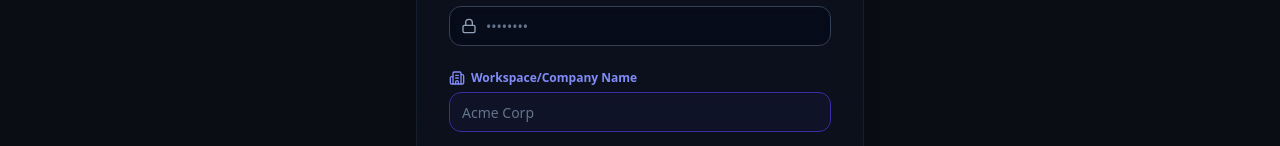
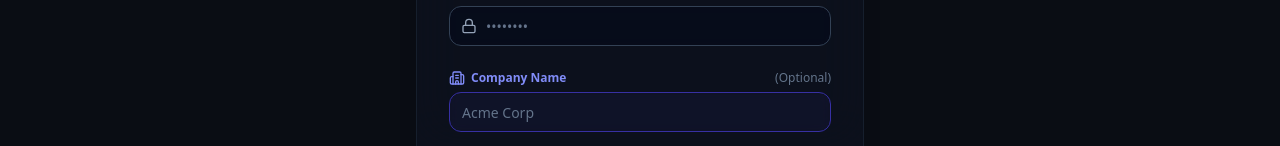
Before and after one commit to theweese/VibeIntake, a Next.js app: page /signup in a window 1280 px wide. Shown: the part 654-800 px from the top of the page. Built offline with nearby package versions, Linux system fonts and the light colour scheme.

Commit message:
feat: make company name optional on signup form

```diff
--- a/app/signup/page.tsx
+++ b/app/signup/page.tsx
@@ -129,9 +129,9 @@ export default function SignupPage() {
 
                             <div className="space-y-1.5 pt-2">
                                 <label className="text-xs font-semibold text-indigo-600 dark:text-indigo-400 flex items-center gap-1.5">
-                                    <Building2 className="w-4 h-4" /> Workspace/Company Name
+                                    <Building2 className="w-4 h-4" /> Company Name <span className="text-slate-400 dark:text-slate-500 font-normal ml-auto">(Optional)</span>
                                 </label>
-                                <Input name="company" value={formData.company} onChange={handleChange} required className="bg-indigo-50/50 dark:bg-indigo-950/20 border-indigo-200 dark:border-indigo-800" placeholder="Acme Corp" />
+                                <Input name="company" value={formData.company} onChange={handleChange} className="bg-indigo-50/50 dark:bg-indigo-950/20 border-indigo-200 dark:border-indigo-800" placeholder="Acme Corp" />
                             </div>
 
                             <Button type="submit" disabled={isSubmitting} className="w-full h-12 bg-indigo-600 hover:bg-indigo-700 text-white mt-4 font-bold rounded-xl transition-all shadow-md flex gap-2">
```
